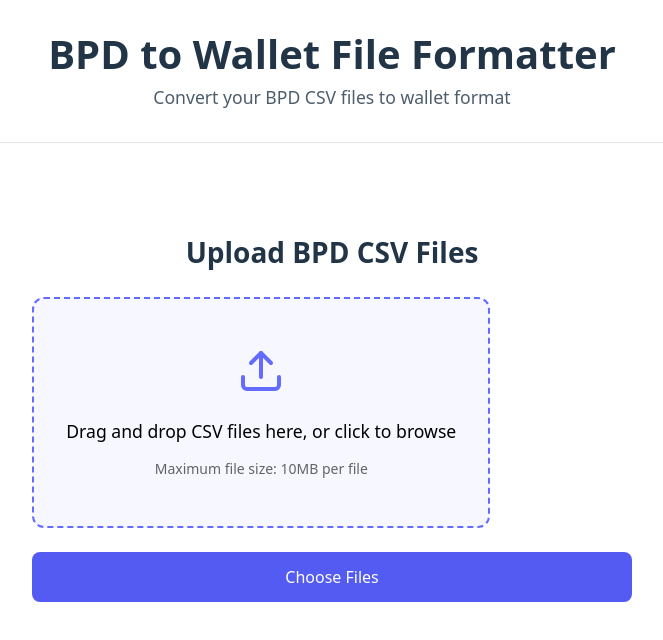
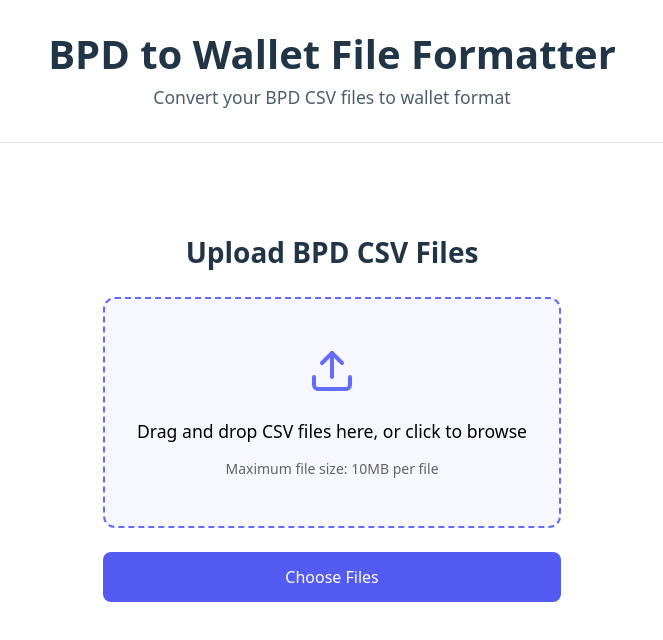
Before and after one commit to MarlonDSC/bpd-to-wallet-file-formatter, a React (Vite) app: page / in a window 1280 px wide. Shown: the top 640 px of the page, without its empty margins (308-971 px from the left). Built offline with nearby package versions, Linux system fonts and the light colour scheme.

Commit message:
💄 #4 center drop file zone

```diff
--- a/src/presentation/converter/styles/FileUpload.module.css
+++ b/src/presentation/converter/styles/FileUpload.module.css
@@ -18,6 +18,9 @@
 
 /* Drop Zone */
 .dropZone {
+  width: 100%;
+  display: block;
+  box-sizing: border-box;
   border: 2px dashed #646cff;
   border-radius: 12px;
   padding: 3rem 2rem;
```
